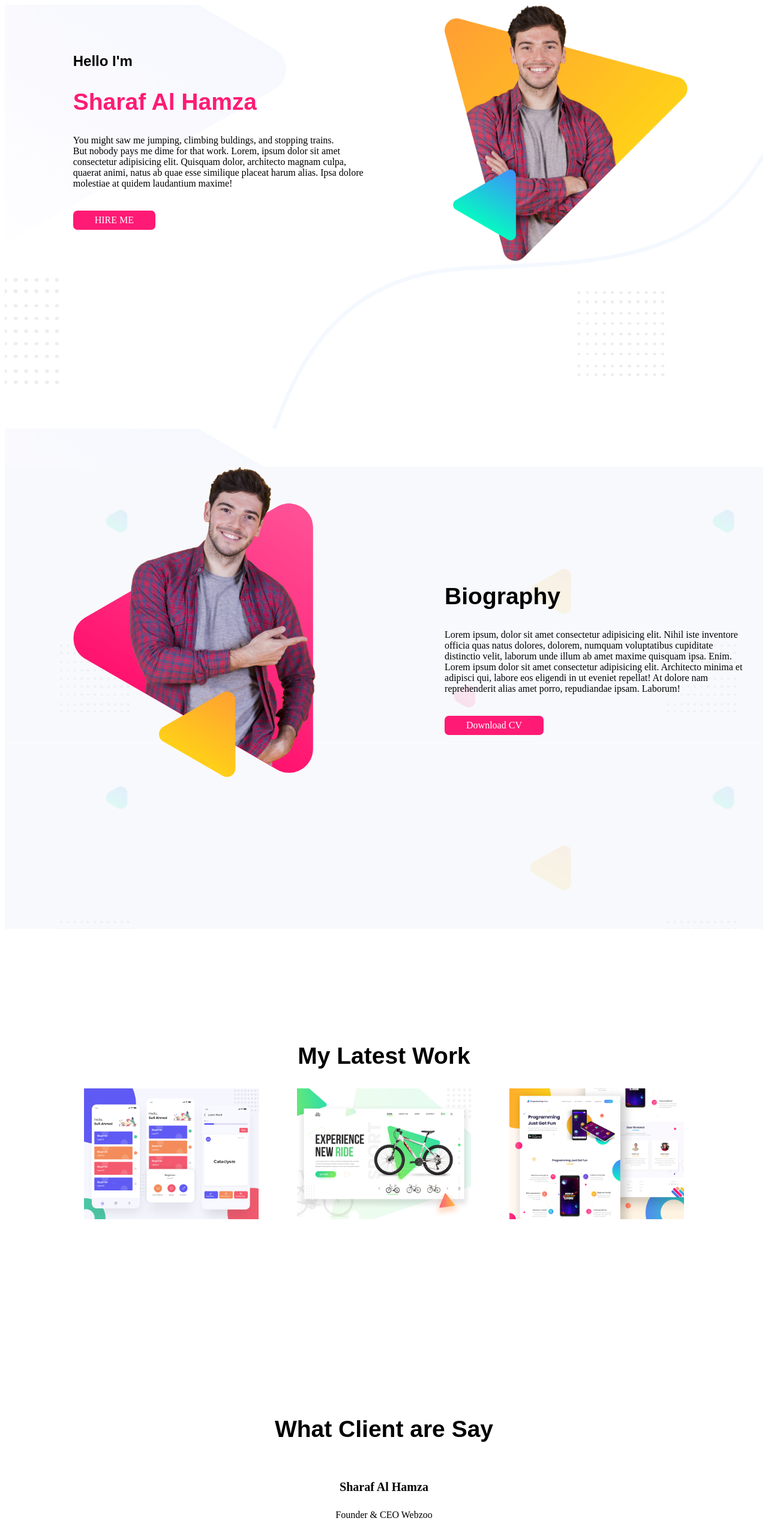
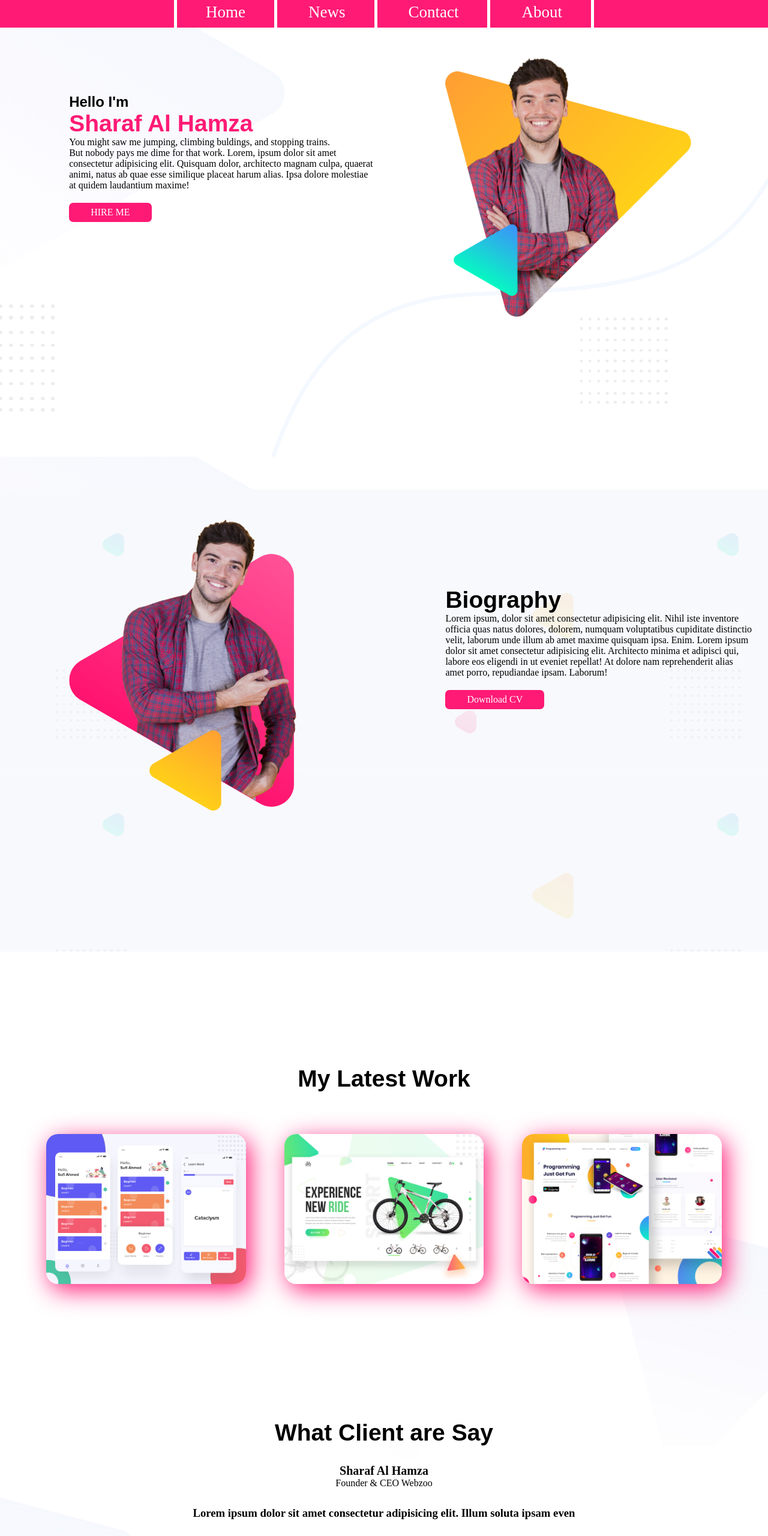
Before and after one commit to Sharmin709876/personal-web, a plain HTML site: page index.html in a window 1280 px wide. Shown: the top 2560 px of the page at 60% size. Drawn offline with Linux system fonts and the light colour scheme.

Commit message:
firstweb

```diff
--- a/index.html
+++ b/index.html
@@ -1,3 +1,4 @@
+
     <!DOCTYPE html>
     <html lang="en">
     <head>
@@ -11,9 +12,19 @@
         <link rel="stylesheet" href="./style.css">
     </head>
     <body>
+        <header>
+            <nav>
+                <ul>
+                    <li><a href="#home">Home</a></li>
+                    <li><a href="#news">News</a></li>
+                    <li><a href="#contact">Contact</a></li>
+                    <li><a href="#about">About</a></li>
+                  </ul>
+            </nav>
+        </header>
         <!-- header-area -->
         <section class="header-area">
-            <div id="name"class="half-width">
+            <div id="name"class="half-width peter">
                 <h2>Hello I'm</h2>
                 <h1 class="pink-color">Sharaf Al Hamza</h1>
                 <p>You might saw me jumping, climbing buldings, and stopping trains. <br>
@@ -23,14 +34,14 @@
 
             </div>
             <div class="half-width">
-                <img src="./imges/peter.png" alt="">
+                <img class="peter" src="./imges/peter.png" alt="">
             </div>
         </section>
 
         <!-- biography -->
         <section class="biography">
             <div class="half-width">
-                <img src="./imges/peter_dream.png" alt="">
+                <img class="peter2" src="./imges/peter_dream.png" alt="">
             </div>
             <div class="half-width">
                 <span class="mid">
@@ -46,12 +57,14 @@
         <section class="latest-work">
             <div class="text">
                 <h1>My Latest Work</h1>
-                <img src="./imges/latest-work/work-1.png" alt="">
-                <img src="./imges/latest-work/work-2.jpg" alt="">
-                <img src="./imges/latest-work/work-3.jpg" alt="">
+                <div class="">
+                <img class="boxshadow" src="./imges/latest-work/work-1.png" alt="">
+                <img class="boxshadow" src="./imges/latest-work/work-2.jpg" alt="">
+                <img class="boxshadow" src="./imges/latest-work/work-3.jpg" alt="">
+            </div>
             </div>
         </section>
-        <section class="footer bg-foot">
+        <section class="footer">
             <h1>What Client are Say</h1>
             <h4>Sharaf Al Hamza</h4>
             <p>Founder & CEO Webzoo</p>
--- a/style.css
+++ b/style.css
@@ -1,3 +1,35 @@
+*{
+    margin: 0%;
+    padding: 0%;
+}
+
+ul li{
+    list-style-type: none;
+    padding: 10px 48px;
+    display: inline-block;
+    border-right:  5px solid white;
+
+
+  }
+  ul li a{
+
+      text-decoration: none;
+      font-size: 27px;
+      color: white;
+  }
+ul{
+    text-align: center;
+    background-color: rgb(255, 26, 117);
+    margin-top:  -5px;
+}
+li:nth-child(1){
+    border-left: 5px solid white;
+}
+li:hover{
+    background-color: gray;
+    margin-left: -5px;
+
+}
 .half-width{
     width: 40%;
     float: left;
@@ -19,6 +51,15 @@
 }
 div img{
     width: 80%
+}
+.peter{
+    position: relative;
+    top: 50px;
+}
+.peter2{
+    position: relative;
+    top: 50px;
+    width: 74%;
 }
 .header-area{
     background-image: url(./imges/header-bg.png);
@@ -57,17 +98,37 @@ h1{
     text-align: center;
     position: relative;
     top: 150px;
+    background-image: url(./imges/latest-work-bg.png);
+    background-repeat: no-repeat;
+    background-position: right;
+    background-size: 64%;
 
 }
 .latest-work img{
 
-    width: 23%;
+    width: 26%;
     margin: 0px 30px;
     margin-bottom: 150px;
 }
 .footer{
     text-align: center;
     padding-bottom: 40px;
+    background-image: url(./imges/footer-bg.png);
+    background-repeat: no-repeat;
+    background-size: 64%;
+}
+.boxshadow{
+    position: relative;
+    top: 70px;
+    box-shadow: 7px 10px 40px rgb(255, 26, 117);;
+    border-radius: 20px;
+
+
+}
+.boxshadow img{
+    position: relative;
+    top: 50px;
+
 }
 .footer h1{
     position: relative;
@@ -82,7 +143,7 @@ h1{
 }
 .footer a{
     position: relative;
-    top: 40px;
+    top: 96px;
 }
 #footer{
     text-align: center;
```
